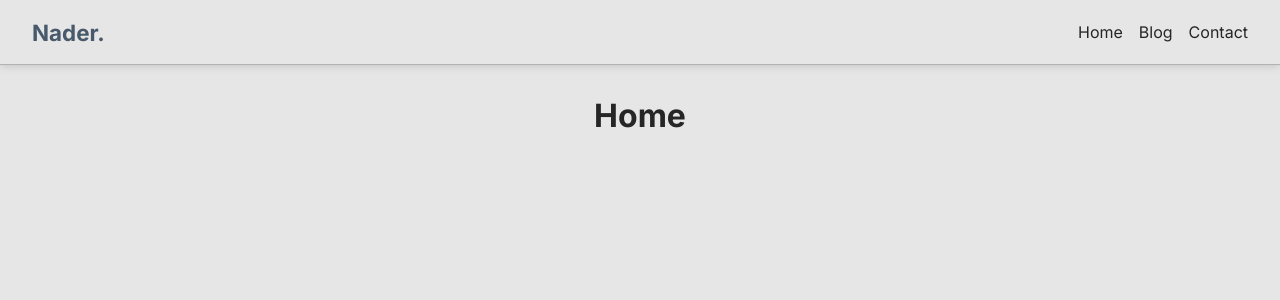
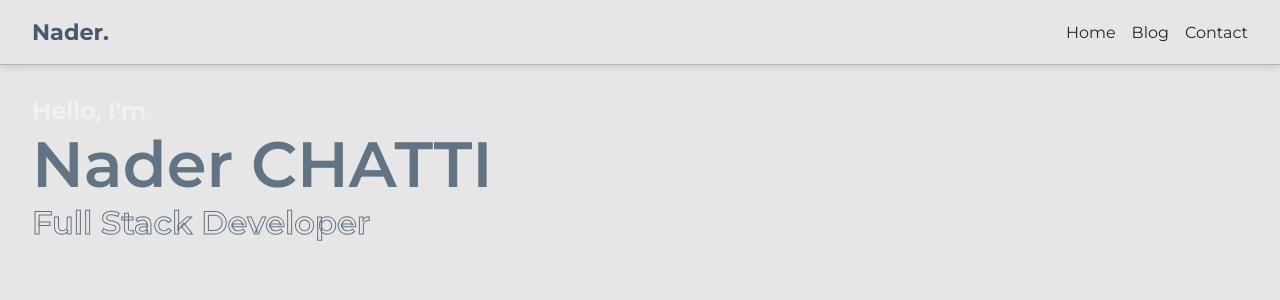
Before and after one commit to naderchatti/portfolio, a Next.js app: page / in a window 1280 px wide. Shown: the top 300 px of the page. Built offline with nearby package versions, Linux system fonts and the light colour scheme.

Commit message:
adding hero section with animation

```diff
--- a/src/app/globals.css
+++ b/src/app/globals.css
@@ -1,3 +1,5 @@
+@import url('https://fonts.googleapis.com/css2?family=Montserrat:ital,wght@0,100..900;1,100..900&display=swap');
+
 :root {
     /* Color palette */
     --primary-color: hsl(210, 20%, 35%);
@@ -11,7 +13,7 @@
     --error-color: hsl(0, 100%, 50%);
 
     /* Font family */
-    --font-family: 'Inter', sans-serif;
+    --font-family: 'Montserrat', sans-serif;
 
     /* Font sizes */
     --font-size-normal: 1rem;
@@ -38,17 +40,20 @@ body {
 
 h1, h2, h3 {
     font-size: var(--font-size-large);
+    font-family: var(--font-family);
 }
 
 * {
     margin: 0;
     padding: 0;
+    font-family: var(--font-family);
 }
 
 a {
     color: var(--foreground-color);
     text-decoration: none;
     transition: scale 0.3s ease;
+    font-family: var(--font-family);
 }
 
 a:hover {
--- a/src/app/page.module.css
+++ b/src/app/page.module.css
@@ -6,6 +6,55 @@
   padding: 2rem;
 }
 
-.title {
-  margin-block-end: 2rem;
+.hero {
+  display: flex;
+  flex-direction: column;
+  justify-content: center;
+  align-self: flex-start;
 }
+
+.hello {
+  font-size: 1.5rem;
+  font-weight: 600;
+  color: var(--white-color);
+}
+
+.name {
+  font-size: 2rem;
+  font-weight: 600;
+  color: var(--secondary-color);
+  overflow: hidden;
+  width: 0;
+  border-right: .075em solid var(--secondary-color);
+  white-space: nowrap;
+  animation:
+    typing 1s 3.5s steps(12) forwards,
+    blink-caret 1s step-end infinite;
+}
+
+@keyframes typing {
+  from { width: 0 }
+  to { width: 100% }
+}
+
+@keyframes blink-caret {
+  from, to { border-color: transparent }
+  50% { border-color: var(--secondary-color); }
+}
+
+.role {
+  font-size: 1.25rem;
+  font-weight: 600;
+  color: transparent;
+  -webkit-text-stroke: 1px var(--secondary-color);
+}
+
+@media (min-width: 768px) {
+  .name {
+    font-size: 4rem;
+  }
+
+  .role {
+    font-size: 2rem;
+  }
+}
--- a/src/app/page.tsx
+++ b/src/app/page.tsx
@@ -5,7 +5,11 @@ import styles from './page.module.css';
 export default function Home() {
   return (
     <main className={styles.main}>
-      <h1>Home</h1>
+      <section className={styles.hero}>
+        <span className={styles.hello}>Hello, I&apos;m</span>
+        <h1 className={styles.name}>Nader CHATTI</h1>
+        <h4 className={styles.role}>Full Stack Developer</h4>
+      </section>
     </main>
   );
 }
```
